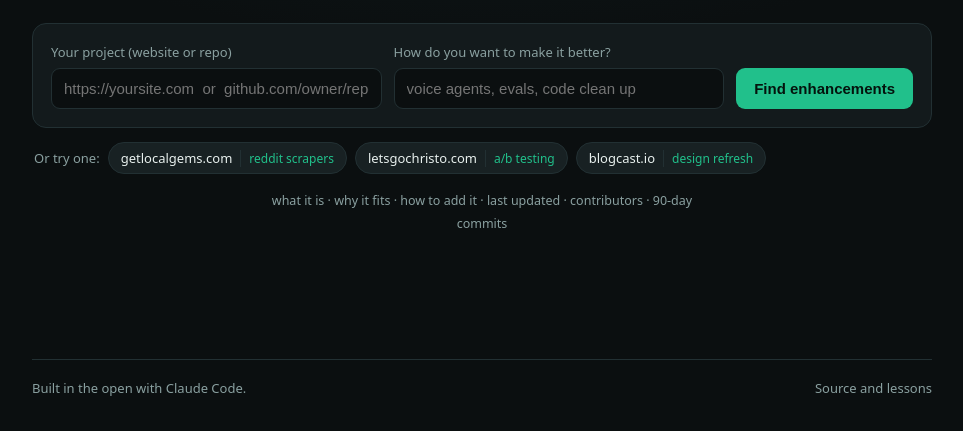
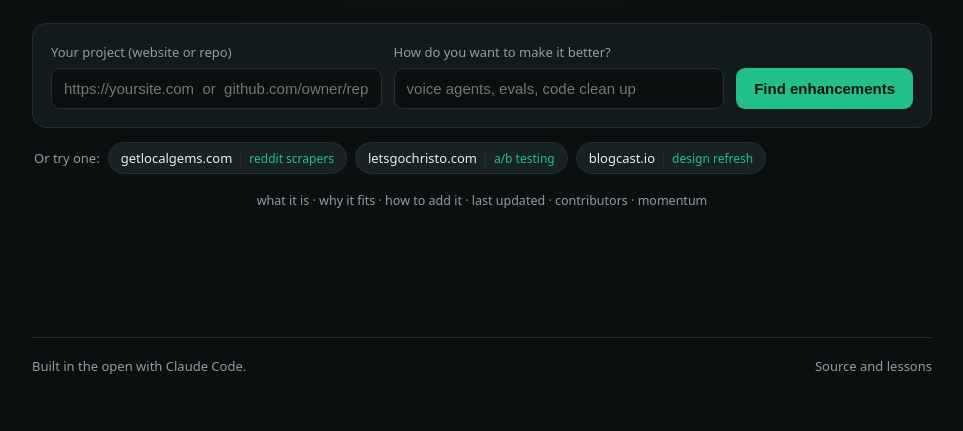
Before and after one commit to motozero/reporecommender, a website: page public/index.html in a window 1280 px wide. Shown: the part 239-670 px from the top of the page, without its empty margins (158-1121 px from the left). Drawn offline with Linux system fonts and the light colour scheme.

Commit message:
Signals: 'momentum' instead of '90-day commits'

```diff
--- a/public/index.html
+++ b/public/index.html
@@ -54,7 +54,7 @@
         </button>
       </div>
 
-      <p class="signals">what it is · why it fits · how to add it · last updated · contributors · 90-day commits</p>
+      <p class="signals">what it is · why it fits · how to add it · last updated · contributors · momentum</p>
 
       <p id="status" class="status" hidden></p>
       <section id="source" class="source" hidden></section>
```
